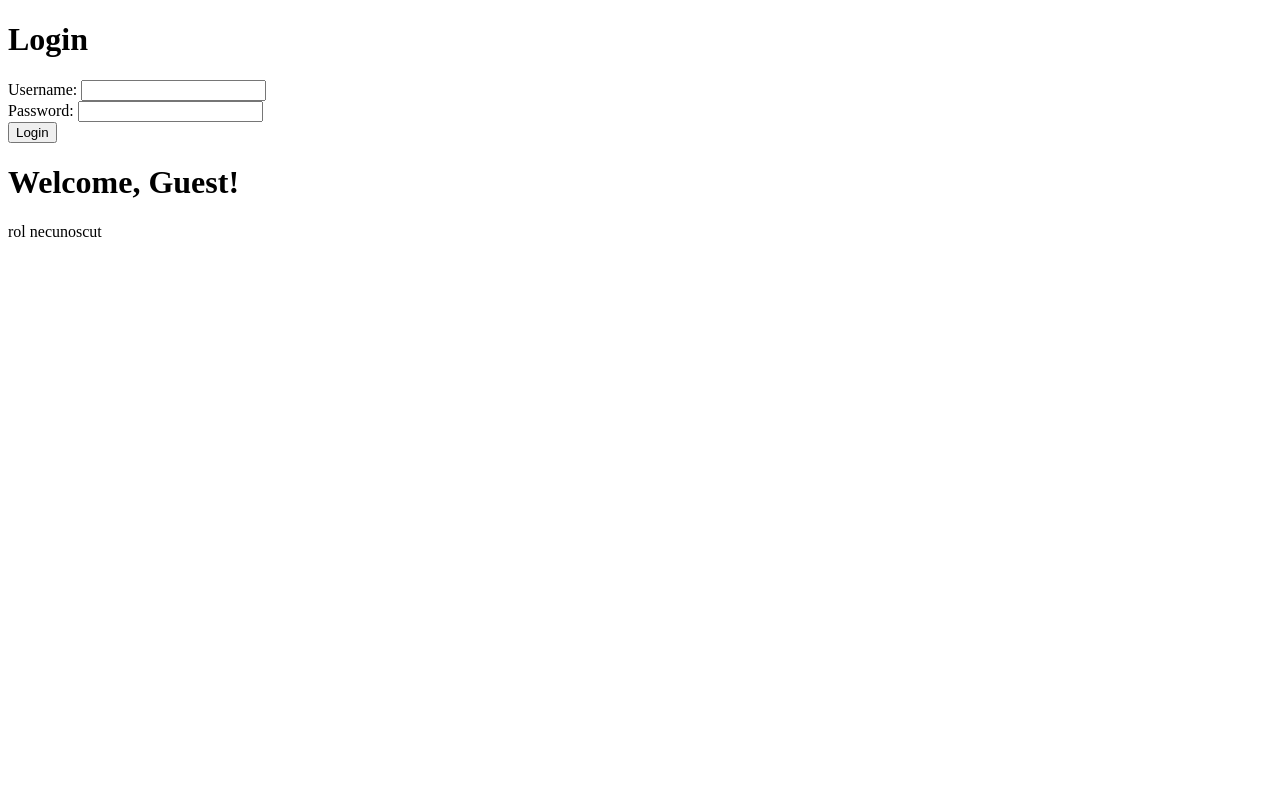
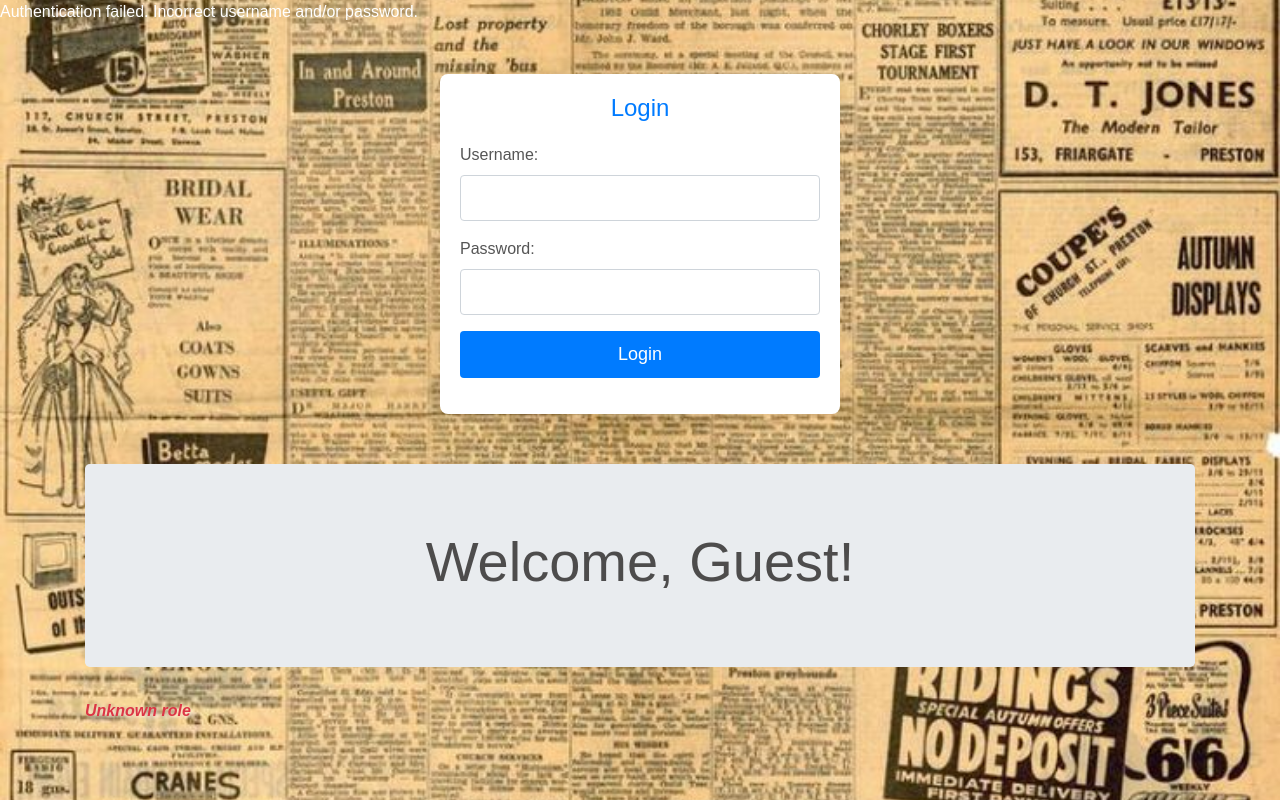
Before and after one commit to dicucristiann/site-jurnalisti, a PHP site: page / in a window 1280 px wide. Run offline with PHP 8.4, Linux system fonts and the light colour scheme; data comes from the database, SQL or seed files in the repository; some libraries are stand-ins or nearby versions.

Commit message:
design & fix

```diff
--- a/DBController.php
+++ b/DBController.php
@@ -1,4 +1,4 @@
-<?php
+<?php //! Asta cred ca trebuie sters!
 class DBController
 {
     public $host = "localhost";
--- a/journalist/conexiune.php
+++ b/journalist/conexiune.php
@@ -1,13 +1,17 @@
 <?php
+// conexiune.php
+
 $servername = "localhost";
-$port = "8081";
 $username = "root";
 $password = "";
 $database = "articole";
 
-$GLOBALS['conn'] = new mysqli($servername, $username, $password);
+// Crearea conexiunii
+$GLOBALS['conn'] = new mysqli($servername, $username, $password, $database);
 
+// Verificarea conexiunii
 if ($GLOBALS['conn']->connect_error) {
-    die("Nu se poate conecta la bd: " . $GLOBALS['conn']->connect_error);
+    die("Connection failed: " . $GLOBALS['conn']->connect_error);
 }
+
 ?>
--- a/journalist/index.php
+++ b/journalist/index.php
@@ -1,7 +1,6 @@
 <?php
-include ('login.php');
+include ('login.php');// partea asta nu functioneaza si trebuie modificat in css cate ceva
 include('conexiune.php');
-
 // Select the database
 $databaseName = 'articole';
 $GLOBALS['conn']->select_db($databaseName);
@@ -17,6 +16,7 @@
 } else {
     $errorMessage = 'Invalid user role.';
 }
+
 ?>
 
 <!DOCTYPE html>
@@ -24,35 +24,48 @@
 <head>
     <meta charset="UTF-8">
     <meta name="viewport" content="width=device-width, initial-scale=1.0">
-    <title>User Dashboard</title>
+    <title>Site Jurnalisti</title>
+    <!-- Include Bootstrap CSS and JS -->
+    <link rel="stylesheet" href="https://maxcdn.bootstrapcdn.com/bootstrap/4.0.0/css/bootstrap.min.css">
+    <script src="https://code.jquery.com/jquery-3.2.1.slim.min.js"></script>
+    <script src="https://cdnjs.cloudflare.com/ajax/libs/popper.js/1.12.9/umd/popper.min.js"></script>
+    <script src="https://maxcdn.bootstrapcdn.com/bootstrap/4.0.0/js/bootstrap.min.js"></script>
+    <!-- Link to the separate CSS file -->
+    <link rel="stylesheet" type="text/css" href="style.css">
 </head>
 <body>
 
-<h1>Welcome, <?php echo isset($user['nume']) ? $user['nume'] : 'Guest'; ?>!</h1>
+<!--<div class="overlay"></div>-->
 
-<?php if ($userRole === 'jurnalist'): ?>
-    <button onclick="writeArticle()">Scrie Articol</button>
-    <button onclick="readArticles()">Citeste Articol</button>
-<?php elseif ($userRole === 'editor'): ?>
-    <button onclick="validateArticle()">Valideaza Articol</button>
-    <button onclick="readArticles()">Citeste Articol</button>
-<?php elseif ($userRole === 'cititor'): ?>
-    <button onclick="readArticles()">Citeste Articol</button>
-<?php else: ?>
-    <p>rol necunoscut</p>
-<?php endif; ?>
+<div class="container" >
+    <div class="jumbotron text-center">
+        <h1 class="display-4">Welcome, <?php echo isset($user['nume']) ? $user['nume'] : 'Guest'; ?>!</h1>
+    </div>
+
+    <?php if ($userRole === 'jurnalist'): ?>
+        <button class="btn btn-success mr-2" onclick="writeArticle()">Write Article</button>
+        <button class="btn btn-info" onclick="readArticles()">Read Article</button>
+    <?php elseif ($userRole === 'editor'): ?>
+        <button class="btn btn-primary mr-2" onclick="validateArticle()">Validate Article</button>
+        <button class="btn btn-info" onclick="readArticles()">Read Article</button>
+    <?php elseif ($userRole === 'cititor'): ?>
+        <button class="btn btn-info" onclick="readArticles()">Read Article</button>
+    <?php else: ?>
+        <p class="text-danger">Unknown role</p>
+    <?php endif; ?>
+</div>
 
 <script>
     function writeArticle() {
-        alert('Scrie articol!');
+        alert('Write article!');
     }
 
     function validateArticle() {
-        alert('Valideaza articol!');
+        alert('Validate article!');
     }
 
     function readArticles() {
-        alert('Citeste articol!');
+        alert('Read article!');
     }
 </script>
 
--- a/journalist/login.php
+++ b/journalist/login.php
@@ -1,35 +1,34 @@
 <?php
-include('conexiune.php');
+require_once 'conexiune.php';
 
-$username = '';
-$password = '';
-$errorMessage = '';
+// Select DB
+$databaseName = 'articole';
+$GLOBALS['conn']->select_db($databaseName);
 
-if ($_SERVER['REQUEST_METHOD'] === 'POST') {
-    $username = $_POST['username'];
-    $password = $_POST['password'];
+// Check connection
+if ($GLOBALS['conn']->connect_error) {
+    die("Connection failed: " . $GLOBALS['conn']->connect_error);
+}
 
-    //validation
-    if (empty($username) || empty($password)) {
-        $errorMessage = 'Please enter both username and password.';
-    } else {
-        // authentication
-        $sql = "SELECT * FROM utilizatori WHERE user = '$username' AND parola = '$password'";
-        $result = $GLOBALS['conn']->query($sql);
+// Retrieve data from the HTML form
+$username = isset($_POST['username']) ? $_POST['username'] : '';
+$password = isset($_POST['password']) ? $_POST['password'] : '';
 
-        //check if successful
-        if ($result && $result->num_rows > 0) {
-            $user = $result->fetch_assoc();
-            $userRole = $user['rol']; // get the user's role
+// Authentication
+$sql = "SELECT * FROM utilizatori WHERE user = '$username' AND parola = '$password'";
+$result = $GLOBALS['conn']->query($sql);
 
-            // redirect to index.php with user role as query
-            header("Location: index.php?role=$userRole");
-            exit();
-        } else {
-            $errorMessage = 'Invalid username or password.';
-        }
+// Process authentication results
+if ($result->num_rows > 0) {
+    while ($row = $result->fetch_assoc()) {
+        // Authentication successful, process user data if necessary
+        echo "Authentication successful for user: " . $row['user'];
     }
+} else {
+    // Authentication failed err
+    echo "Authentication failed. Incorrect username and/or password.";
 }
+
 ?>
 
 <!DOCTYPE html>
@@ -38,24 +37,33 @@
     <meta charset="UTF-8">
     <meta name="viewport" content="width=device-width, initial-scale=1.0">
     <title>Login</title>
+    <link rel="stylesheet" type="text/css" href="style.css">
 </head>
 <body>
+<div class="login-container">
+    <div class="login-card">
+        <h1 class="login-title h4 mb-0">Login</h1>
+        <form class="login-form" method="post" action="login.php">
+            <div class="form-group">
+                <label class="login-label" for="username">Username:</label>
+                <input type="text" class="login-input form-control" id="username" name="username" value="<?php echo htmlspecialchars($username); ?>" required>
+            </div>
 
-<h1>Login</h1>
+            <div class="form-group">
+                <label class="login-label" for="password">Password:</label>
+                <input type="password" class="login-input form-control" id="password" name="password" required>
+            </div>
 
-<form method="post" action="login.php">
-    <label for="username">Username:</label>
-    <input type="text" id="username" name="username" value="<?php echo htmlspecialchars($username); ?>" required>
-    <br>
-
-    <label for="password">Password:</label>
-    <input type="password" id="password" name="password" required>
-    <br>
-
-    <button type="submit">Login</button>
-</form>
-
-<p style="color: red;"><?php echo $errorMessage; ?></p>
+            <button type="submit" class="login-button btn btn-primary btn-block">Login</button>
+        </form>
+        <p class="login-error mt-3"><?php echo mysqli_error($GLOBALS['conn']); ?></p>
+    </div>
+</div>
 
 </body>
 </html>
+
+<?php
+// Close the connection when done
+$GLOBALS['conn']->close();
+?>
--- /dev/null
+++ b/journalist/style.css
@@ -0,0 +1,113 @@
+body {
+    font-family: 'Arial', sans-serif;
+    background: url('background-image.jpg') center center fixed;
+    background-size: cover;
+    position: relative;
+    color: #fff;
+}
+
+.overlay {
+    position: absolute;
+    top: 0;
+    left: 0;
+    width: 100%;
+    height: 100%;
+    background: rgba(0, 0, 0, 0.5);
+}
+
+.container {
+    margin-top: 50px;
+    z-index: 1;
+    position: relative;
+}
+
+h1, .btn, p {
+    color: rgba(75, 74, 74, 0.99);
+}
+
+.btn-primary,
+.btn-info,
+.btn-success {
+    padding: 15px 30px;
+    font-size: 18px;
+}
+
+.btn-info {
+    background-color: #17a2b8;
+    border-color: #17a2b8;
+}
+
+.btn-success {
+    background-color: #28a745;
+    border-color: #28a745;
+}
+
+.btn-primary {
+    background-color: #007bff;
+    border-color: #007bff;
+}
+.text-danger {
+    color: #ff0000;
+    font-weight: bold;
+    font-style: italic;
+    text-shadow: 2px 2px 4px rgba(250, 250, 250, 0.8);
+}
+/*Login*/
+body {
+    background-color: #f8f9fa; /* Fundal gri deschis */
+    font-family: 'Arial', sans-serif;
+}
+
+.login-container {
+    max-width: 400px;
+    margin: 0 auto;
+    margin-top: 50px;
+}
+
+.login-card {
+    background-color: #ffffff; /* Fundal alb */
+    padding: 20px;
+    border-radius: 8px;
+    box-shadow: 0 0 15px rgba(0, 0, 0, 0.1); /* Ușoară umbră */
+}
+
+.login-title {
+    text-align: center;
+    color: #007bff; /* Albastru deschis pentru titlu */
+}
+
+.login-form {
+    margin-top: 20px;
+}
+
+.login-label {
+    display: block;
+    margin-bottom: 8px;
+    color: #555555; /* Culoare gri pentru etichete */
+}
+
+.login-input {
+    width: 100%;
+    padding: 10px;
+    margin-bottom: 15px;
+    border: 1px solid #ced4da; /* Bordură subțire gri */
+    border-radius: 4px;
+}
+
+.login-button {
+    background-color: #007bff; /* Albastru deschis pentru buton */
+    color: #ffffff; /* Text alb pentru buton */
+    padding: 10px 15px;
+    border: none;
+    border-radius: 4px;
+    cursor: pointer;
+    transition: background-color 0.3s ease; /* Tranziție culoare la hover */
+}
+
+.login-button:hover {
+    background-color: #0056b3; /* Albastru mai închis la hover */
+}
+
+.login-error {
+    color: #fd1c1c; /* Culoare roșie pentru mesaje de eroare */
+}
```
Also changed, not shown: journalist/background-image.jpg (added).
